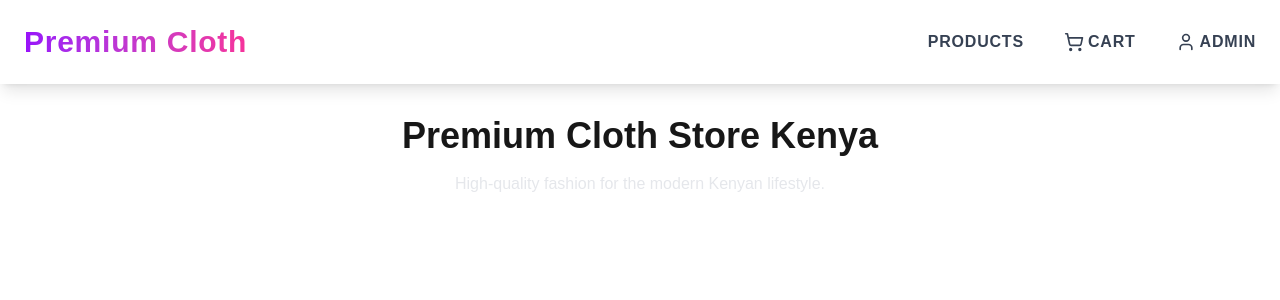
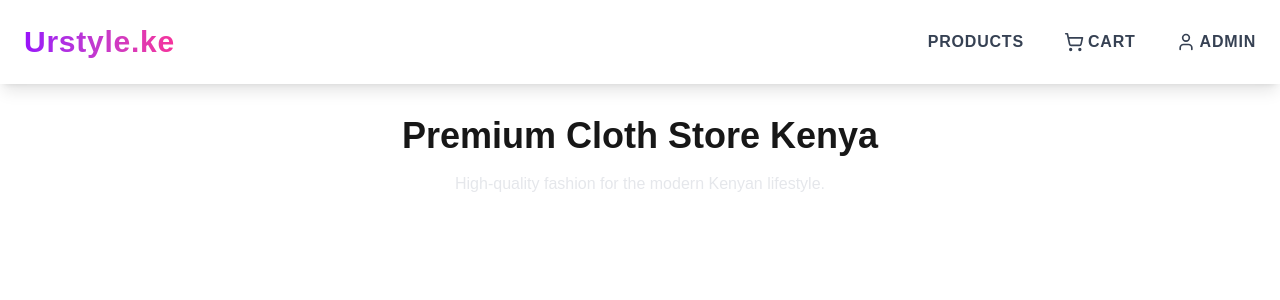
Before and after one commit to Griffinsshem/urstyle.ke, a Next.js app: page / in a window 1280 px wide. Shown: the top 300 px of the page. Built offline with nearby package versions, Linux system fonts and the light colour scheme.

Commit message:
feat: update the website name

```diff
--- a/src/components/Header.js
+++ b/src/components/Header.js
@@ -14,7 +14,7 @@ export default function Header() {
           href="/"
           className="text-3xl font-extrabold bg-gradient-to-r from-purple-600 to-pink-500 bg-clip-text text-transparent tracking-wide hover:scale-105 transition-transform"
         >
-          Premium Cloth
+          Urstyle.ke
         </Link>
 
         {/* Desktop Navigation */}
```
